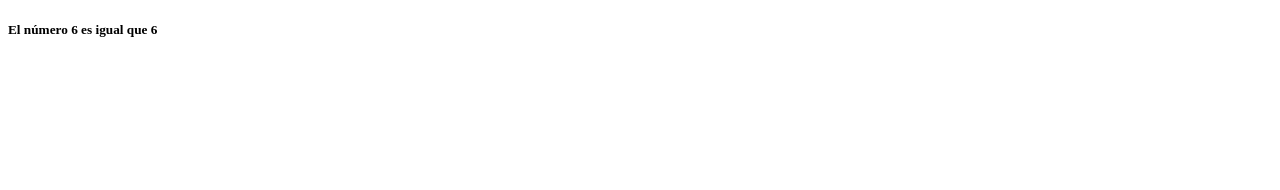
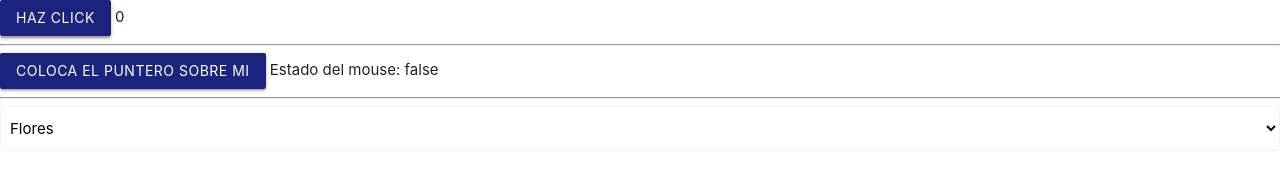
Before and after one commit to jesusmemije/Curso-Vue-3, a plain HTML site: page index.html in a window 1280 px wide. Drawn offline with nearby package versions, Linux system fonts and the light colour scheme.

Commit message:
Eventos - click, mouseover, mouseout, change

```diff
--- a/index.html
+++ b/index.html
@@ -5,25 +5,44 @@
     <meta http-equiv="X-UA-Compatible" content="IE=edge">
     <meta name="viewport" content="width=device-width, initial-scale=1.0">
     <title>Document</title>
+    <!-- Compiled and minified CSS -->
+    <link rel="stylesheet" href="https://cdnjs.cloudflare.com/ajax/libs/materialize/1.0.0/css/materialize.min.css">
 </head>
 <body>
     <div id="app">
-        <h5 v-if="numero_uno > numero_dos">El número {{ numero_uno }} es mayor que {{ numero_dos }}</h5>
-        <h5 v-else-if="numero_uno == numero_dos">El número {{ numero_uno }} es igual que {{ numero_dos }}</h5>
-        <h5 v-else>El número {{ numero_uno }} es menor que {{ numero_dos }}</h5>
+        <button class="btn indigo darken-4" @click="(contador++)">Haz click</button>
+        {{ contador }}
+        <hr>
+        <button class="btn indigo darken-4" @mouseout="(estado = false)" @mouseover="(estado = true)">Coloca el puntero sobre mi</button>
+        Estado del mouse: {{ estado }}
+        <hr>
+        <select v-on:change="cambiarImagen($event)" class="browser-default">
+            <option value="flores.jpg">Flores</option>
+            <option value="personas.jpg">Personas</option>
+        </select>
+        <img :src="imagen">
     </div>
     <!-- Vue -->
     <script src="https://unpkg.com/vue@next"></script>
+    <!-- Compiled and minified JavaScript -->
+    <script src="https://cdnjs.cloudflare.com/ajax/libs/materialize/1.0.0/js/materialize.min.js"></script>
     <script>
         // data, methods, props, mounted, created, computed, watch, destroyed
         // v-bind, v-model, v-for, v-if, v-else, v-else-if, v-show
+        // keydown, load, mouseout, mouseover
         const app = {
             data() {
                 return {
-                    numero_uno: 6,
-                    numero_dos: 6
+                    contador: 0,
+                    estado: false,
+                    imagen: ''
                 }
             },
+            methods: {
+                cambiarImagen(event) {
+                    this.imagen = event.target.value;
+                }
+            }
         }
         var mountedApp = Vue.createApp(app).mount('#app')
     </script>
```
